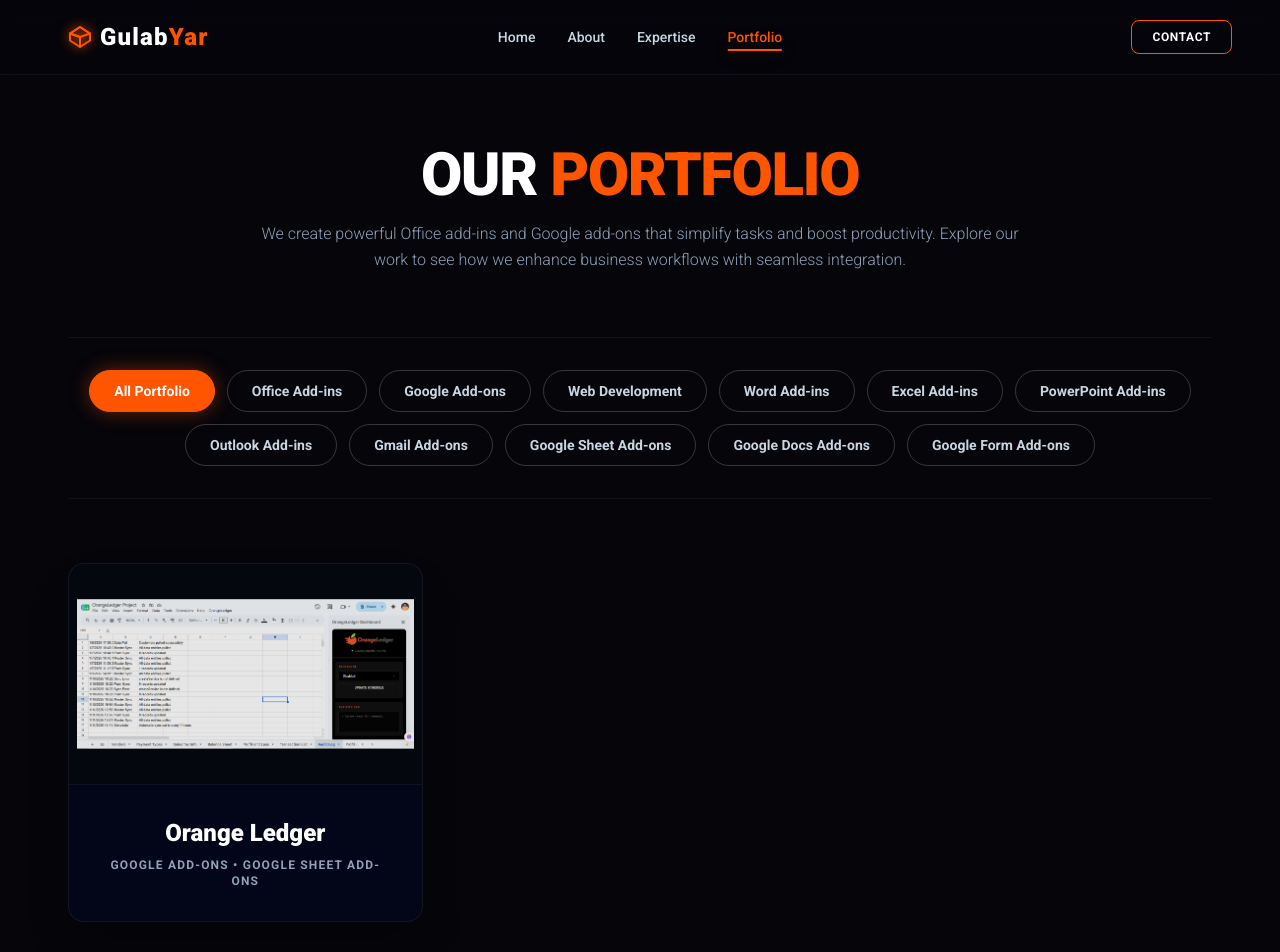
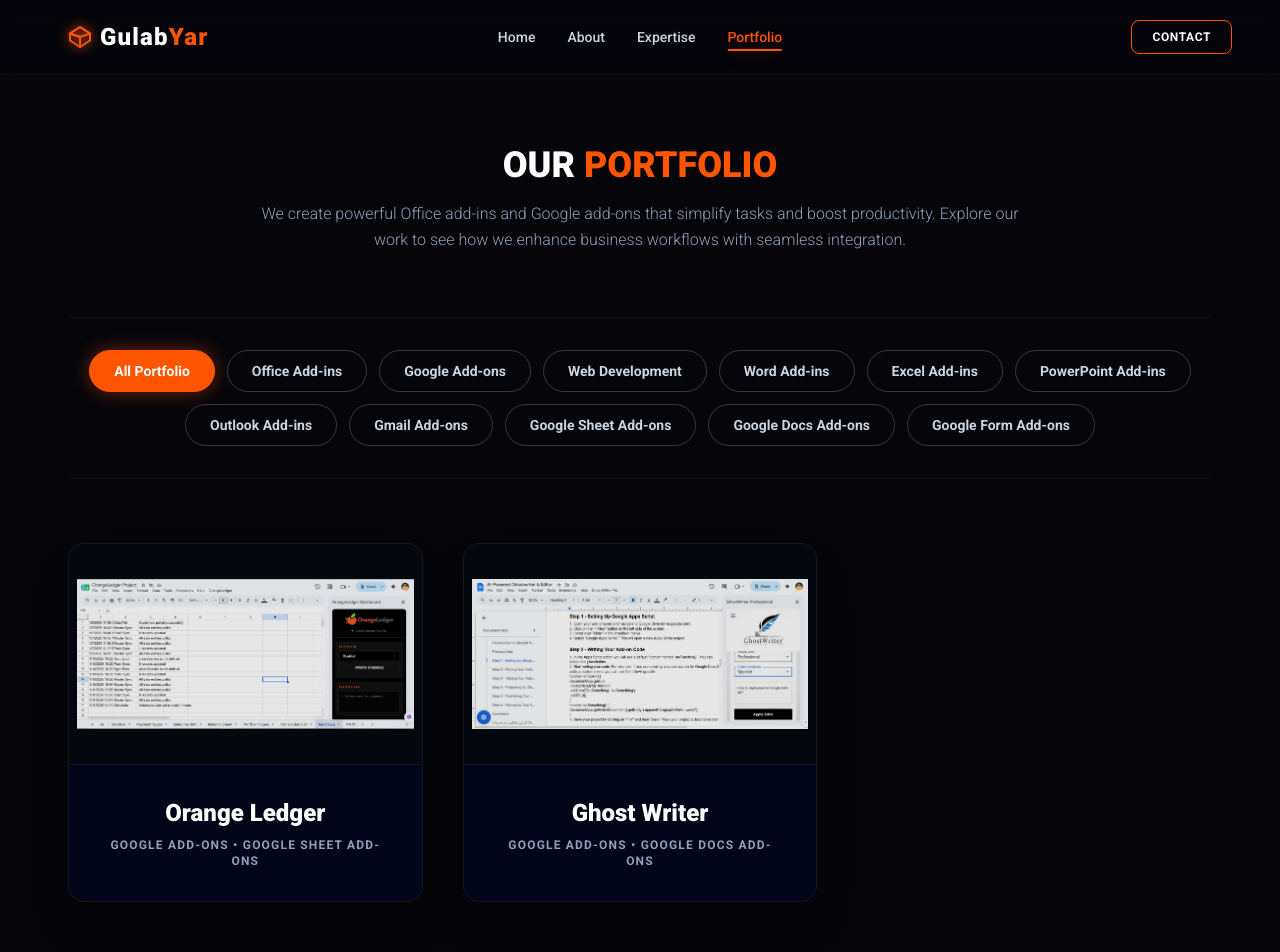
Before and after one commit to mgulabyar/My_Portfolio_Website, a React (Vite) app in the folder frontend/: page /projects in a window 1280 px wide. Shown: the top 952 px of the page. Built offline with nearby package versions, Linux system fonts and the light colour scheme.

Commit message:
Add portfolio and make it more reab-able and clean

```diff
--- a/frontend/src/components/main/Projects.tsx
+++ b/frontend/src/components/main/Projects.tsx
@@ -3,10 +3,13 @@
 import { motion, AnimatePresence } from 'framer-motion';
 import { ExternalLink, X, ChevronLeft, ChevronRight} from 'lucide-react';
 
-// Images (Aapke original paths)
 import orange1 from '../../assets/orange (1).png';
 import orange2 from '../../assets/orange (2).png';
 import orange3 from '../../assets/orange (3).png';
+import ghost from '../../assets/ghostwriter.png';
+import ghost1 from '../../assets/ghostwriter.png';
+
+
 
 interface Project {
   _id: string;
@@ -37,7 +40,17 @@
       technologies: ["Google Apps Script", "QuickBooks API", "OAuth 2.0", "Automation"],
       liveUrl: "#"
     },
-    // Mazeed projects yahan add karein categories ke mutabiq
+       {
+      _id: "2",
+      title: "Ghost Writer",
+      tagline: "GhostWriter in Google Docs",
+      category: "Google Add-ons",
+      subType: "Google Docs Add-ons",
+      images: [ghost, ghost1],
+      description: "A high-performance Google Sheets add-on designed to connect natively with Intuit QuickBooks. It automates importing, syncing, and financial ledger formatting directly into Google Sheets with zero manual setup.",
+      technologies: ["Google Apps Script", "QuickBooks API", "OAuth 2.0", "Automation"],
+      liveUrl: "#"
+    },
   ];
 
   const filterItems = [
@@ -58,16 +71,14 @@
     <section id="projects" className="pt-32 pb-20 bg-brand-dark min-h-screen border-t border-white/5 relative select-none">
       <div className="w-full px-6 md:px-12 max-w-350 mx-auto">
 
-        {/* Header Section */}
         <div className="flex flex-col items-center gap-4 mb-16 text-center">
-          <h2 className="text-4xl md:text-6xl font-black text-white tracking-tight uppercase">Our <span className="text-brand-orange">Portfolio</span></h2>
+          <h2 className="text-4xl md:text-4xl font-black text-white uppercase">Our <span className="text-brand-orange">Portfolio</span></h2>
           <p className="text-slate-400 max-w-3xl leading-relaxed text-sm md:text-base font-light">
             We create powerful Office add-ins and Google add-ons that simplify tasks and boost productivity.
             Explore our work to see how we enhance business workflows with seamless integration.
           </p>
         </div>
 
-        {/* Filter Bar */}
         <div className="flex flex-wrap items-center justify-center gap-3 mb-16 py-8 border-y border-white/5">
           {filterItems.map((filter) => (
             <button
@@ -84,7 +95,6 @@
           ))}
         </div>
 
-        {/* Projects Grid */}
         <motion.div layout className="grid grid-cols-1 md:grid-cols-2 lg:grid-cols-3 gap-10">
           <AnimatePresence mode="popLayout">
             {filteredProjects.map((project) => (
@@ -96,11 +106,9 @@
                 exit={{ opacity: 0, scale: 0.9 }}
                 className="group rounded-2xl border border-white/5 bg-slate-900/40 hover:border-brand-orange/30 overflow-hidden transition-all duration-500 shadow-2xl flex flex-col"
               >
-                {/* Image Container - Full Visibility */}
                 <div className="relative aspect-16/10 bg-black/40 flex items-center justify-center p-2 overflow-hidden">
                   <img src={project.images[0]} alt={project.title} className="w-full h-full object-contain filter brightness-[0.9] group-hover:scale-105 transition-transform duration-700" />
 
-                  {/* Hover Actions */}
                   <div className="absolute inset-0 bg-brand-dark/80 backdrop-blur-sm opacity-0 group-hover:opacity-100 transition-all duration-500 flex items-center justify-center gap-4 z-20">
                     <button
                       onClick={() => { setActiveProject(project); setCarouselIndex(0); }}
@@ -114,7 +122,6 @@
                   </div>
                 </div>
 
-                {/* Card Info */}
                 <div className="p-8 bg-slate-950/80 text-center border-t border-white/5">
                   <h3 className="text-2xl font-black text-white group-hover:text-brand-orange transition-colors">{project.title}</h3>
                   <p className="text-xs font-bold text-slate-400 mt-2 uppercase tracking-widest">{project.category} • {project.subType}</p>
```
Also changed, not shown: frontend/src/assets/ghostwriter (1).png (added), frontend/src/assets/ghostwriter.png (added).
